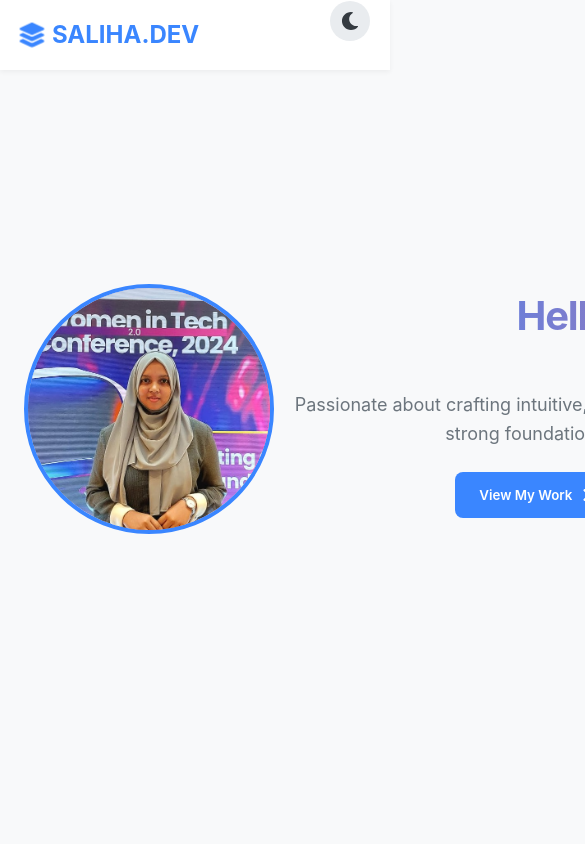
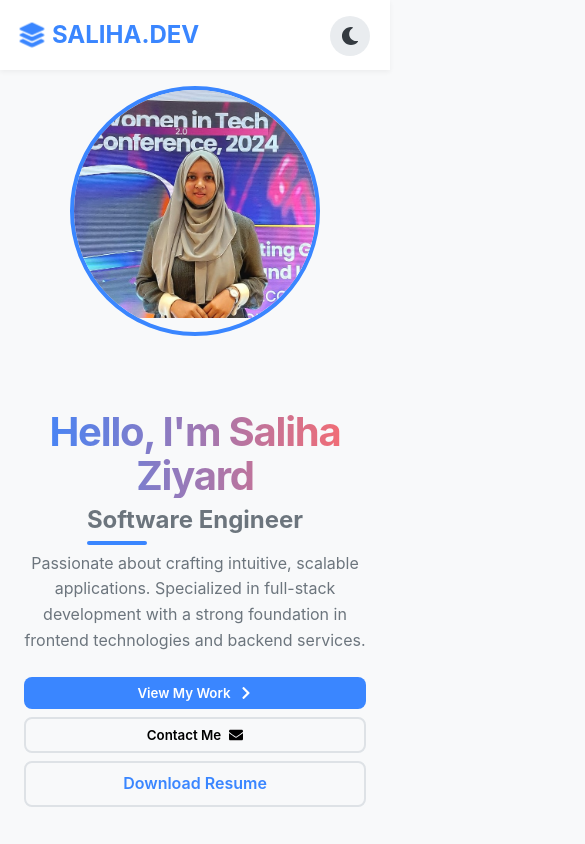
Before and after one commit to saliha-ziyard/saliha-ziyard-portfolio, a React (Create React App) app: page / in a window 390 px wide. Shown: the top 844 px of the page, 585 px wide, since content can reach past the window. Built offline with nearby package versions, Linux system fonts and the light colour scheme.

Commit message:
fourth commit

```diff
--- a/src/App.css
+++ b/src/App.css
@@ -312,21 +312,24 @@
   color: var(--primary-color);
 }
 
-/* Hero Section */
+/* Updated Hero Section */
 .hero {
+  padding-top: calc(var(--header-height) + var(--space-5));
+  padding-bottom: var(--space-7);
+  min-height: 100vh;
+  width: 100%;
+  display: flex;
+  align-items: center;
+  justify-content: center;
+}
+
+.hero-content {
   display: grid;
   grid-template-columns: 1fr 1fr;
   gap: var(--space-6);
   align-items: center;
-  min-height: 100vh;
-  padding: var(--header-height) 0 var(--space-7);
-}
-
-.hero-content {
-  display: flex;
-  /* flex-direction: column; */
-  /* gap: vsar(--space-4); */
-  width:1152px;
+  width: 1100px;
+  max-width: var(--container-max-width);
 }
 
 .hero-title {
@@ -334,6 +337,7 @@
   line-height: 1.1;
   margin-bottom: var(--space-2);
   margin-top: 10px;
+  max-width: 900px;
 }
 
 .hero-subtitle {
@@ -369,33 +373,64 @@
   border: 4px solid var(--primary-color);
 }
 
-.hero-image-frame::before {
-  content: '';
-  position: absolute;
-  top: -10px;
-  left: -10px;
-  right: -10px;
-  bottom: -10px;
-  border-radius: var(--radius-full);
-  background: linear-gradient(45deg, var(--primary-color), var(--secondary-color));
-  z-index: -1;
-  animation: rotate 6s linear infinite;
+/* Media Queries */
+@media (max-width: 992px) {
+  .hero-content {
+    grid-template-columns: 1fr;
+    text-align: center;
+    gap: var(--space-5);
+  }
+
+  .hero-image {
+    grid-row: 1;
+    margin-bottom: var(--space-4);
+  }
+
+  .hero-buttons {
+    justify-content: center;
+  }
 }
 
-@keyframes rotate {
-  0% { transform: rotate(0deg); }
-  100% { transform: rotate(360deg); }
+@media (max-width: 768px) {
+  .hero {
+    padding-top: calc(var(--header-height) + var(--space-3));
+  }
+
+  .hero-title {
+    font-size: 2.75rem;
+  }
+
+  .hero-subtitle {
+    font-size: 1.5rem;
+  }
 }
 
-.hero-image-frame img {
-  width: 100%;
-  height: 100%;
-  object-fit: cover;
-  transition: transform var(--transition-slow);
-}
+@media (max-width: 576px) {
+  .hero-title {
+    font-size: 2.25rem;
+  }
 
-.hero-image-frame:hover img {
-  transform: scale(1.05);
+  .hero-subtitle {
+    font-size: 1.25rem;
+  }
+
+  .hero-text {
+    font-size: 1rem;
+  }
+
+  .hero-image-frame {
+    width: 250px;
+    height: 250px;
+  }
+
+  .hero-buttons {
+    flex-direction: column;
+    gap: var(--space-2);
+  }
+
+  .btn {
+    width: 100%;
+  }
 }
 
 /* Button Styles */
@@ -916,6 +951,7 @@
 
   .navbar-toggle-menu {
     display: block;
+    margin-top: -30px;
   }
 
   .navbar-mobile.active {
```
